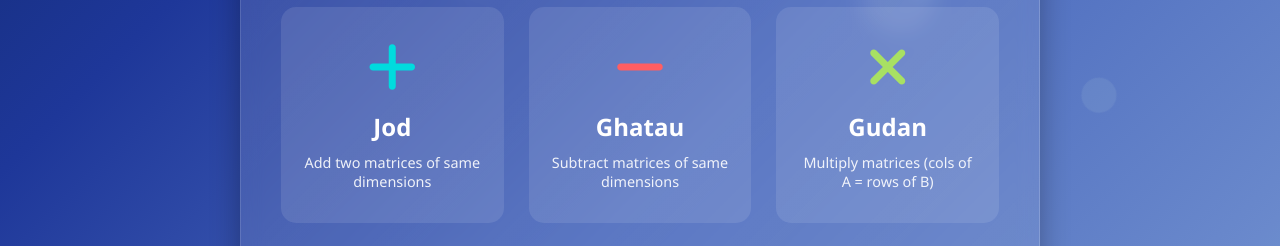
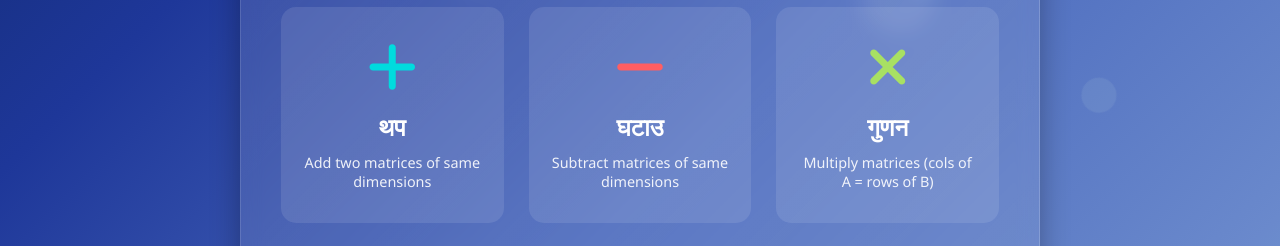
Before and after one commit to daikomatrixcalculator/daikomatrixcalculator.github.io, a plain HTML site: page index.html in a window 1280 px wide. Shown: the part 488-734 px from the top of the page. Drawn offline with Linux system fonts and the light colour scheme.

Commit message:
Update index.html

```diff
--- a/index.html
+++ b/index.html
@@ -772,17 +772,17 @@
                 <div class="operation-grid">
                     <div class="operation-card" data-operation="addition">
                         <i class="fas fa-plus operation-icon" style="color: #00dbde;"></i>
-                        <div class="operation-name">Jod</div>
+                        <div class="operation-name">थप</div>
                         <div class="operation-desc">Add two matrices of same dimensions</div>
                     </div>
                     <div class="operation-card" data-operation="subtraction">
                         <i class="fas fa-minus operation-icon" style="color: #ff5e62;"></i>
-                        <div class="operation-name">Ghatau</div>
+                        <div class="operation-name">घटाउ</div>
                         <div class="operation-desc">Subtract matrices of same dimensions</div>
                     </div>
                     <div class="operation-card" data-operation="multiplication">
                         <i class="fas fa-times operation-icon" style="color: #a8e063;"></i>
-                        <div class="operation-name">Gudan</div>
+                        <div class="operation-name">गुणन</div>
                         <div class="operation-desc">Multiply matrices (cols of A = rows of B)</div>
                     </div>
                 </div>
@@ -915,7 +915,7 @@
             </div>
             <div class="controls" style="margin-top: 40px;">
                 <button class="btn btn-primary" id="newCalculation">
-                    <i class="fas fa-redo"></i> New Calculation
+                    <i class="fas fa-redo"></i> Ferii
                 </button>
             </div>
         </div>
```
